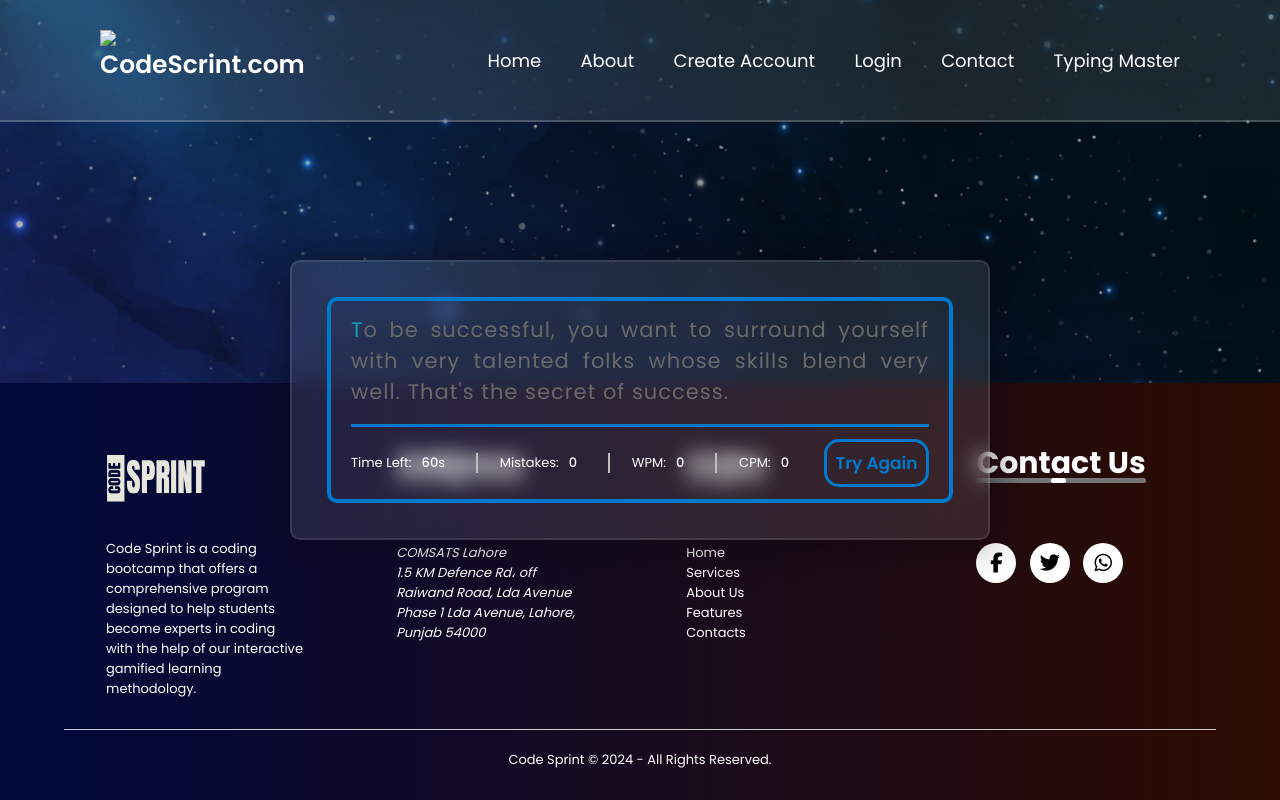
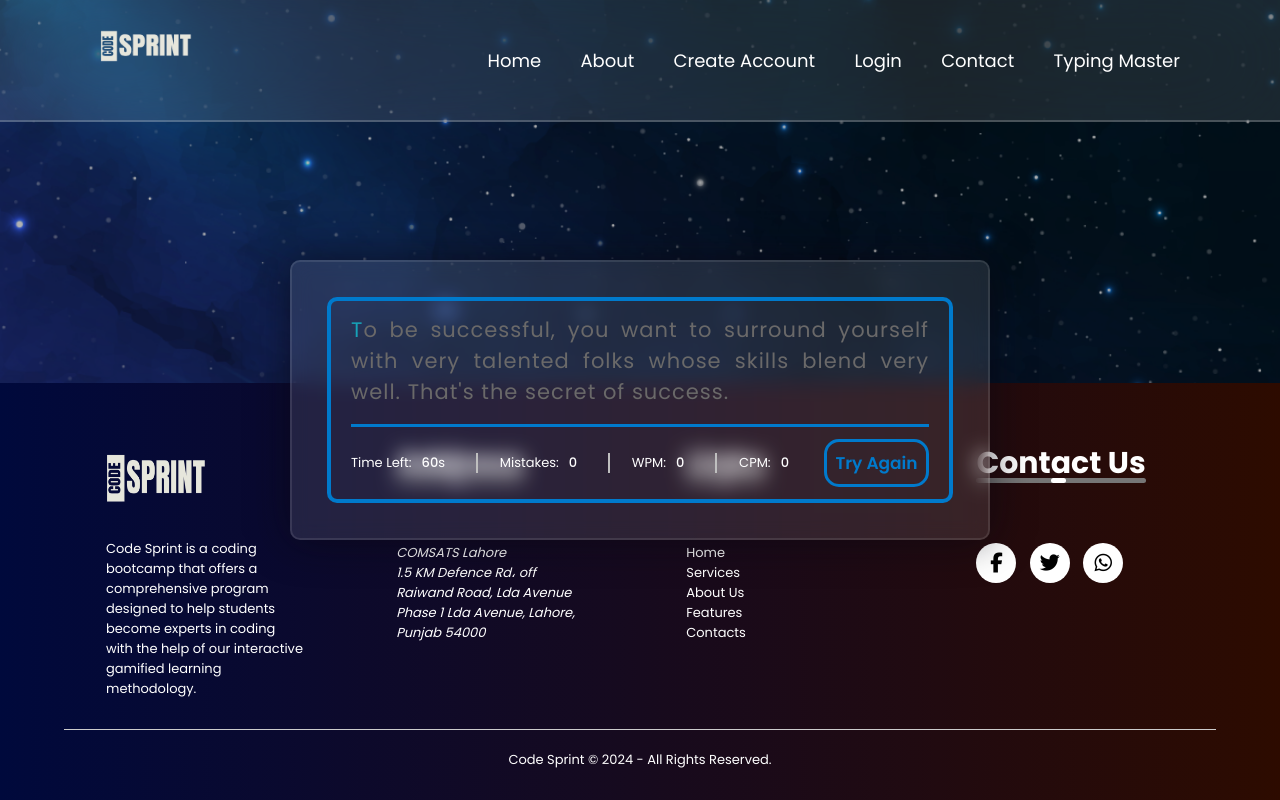
Before and after one commit to AounHaider133/Integrated_Work, a plain HTML site: page views/typing-master.html in a window 1280 px wide. Drawn offline with nearby package versions, Linux system fonts and the light colour scheme; files whose address does not match are found by name.

Commit message:
Fixed faulty img src of logo in typing-master.html

```diff
--- a/views/typing-master.html
+++ b/views/typing-master.html
@@ -83,7 +83,7 @@
     </footer>
     <!-- Top Nav Bar -->
     <header class="header">
-      <a href="#" class="logo"><img src="./assets/img/logo-bg-removed.png" alt="CodeScrint.com" height="42" width="92" style="padding-top: 10px; cursor: pointer;"></a>
+      <a href="#" class="logo"><img src="../assets/img/logo-bg-removed.png" alt="CodeScrint.com" height="42" width="92" style="padding-top: 10px; cursor: pointer;"></a>
 
       <i class="bx bx-menu" id="menu-icon"></i>
 
```
